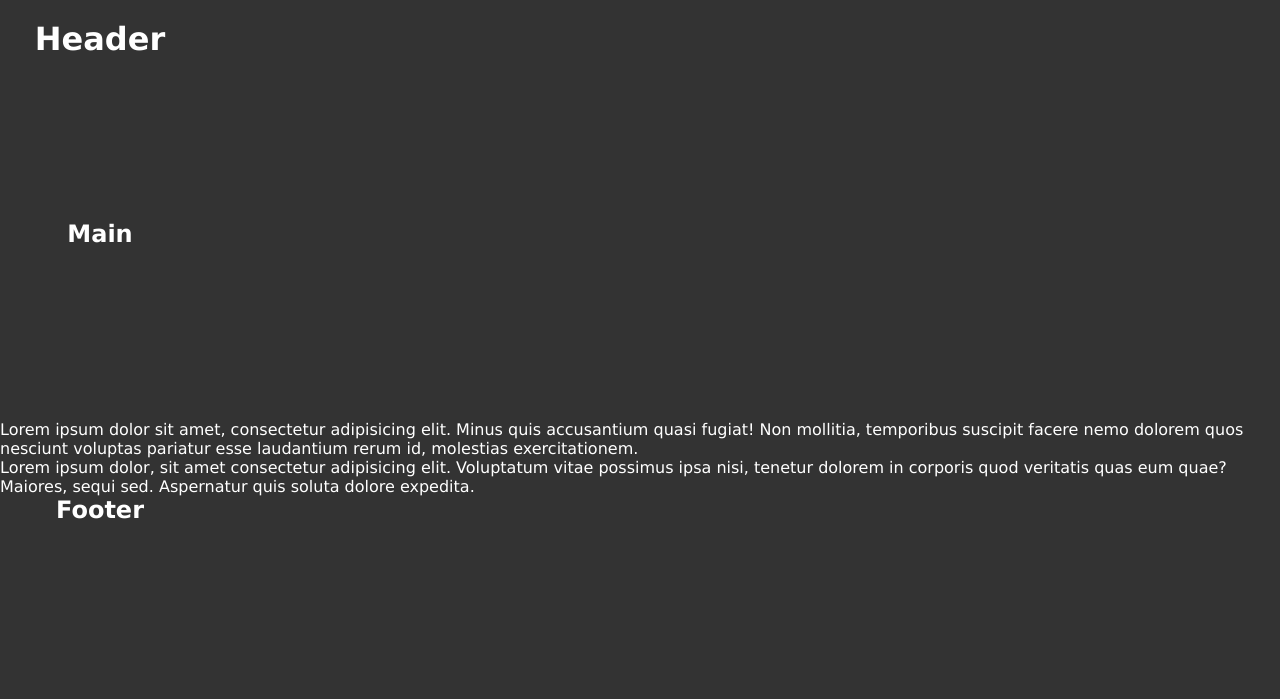
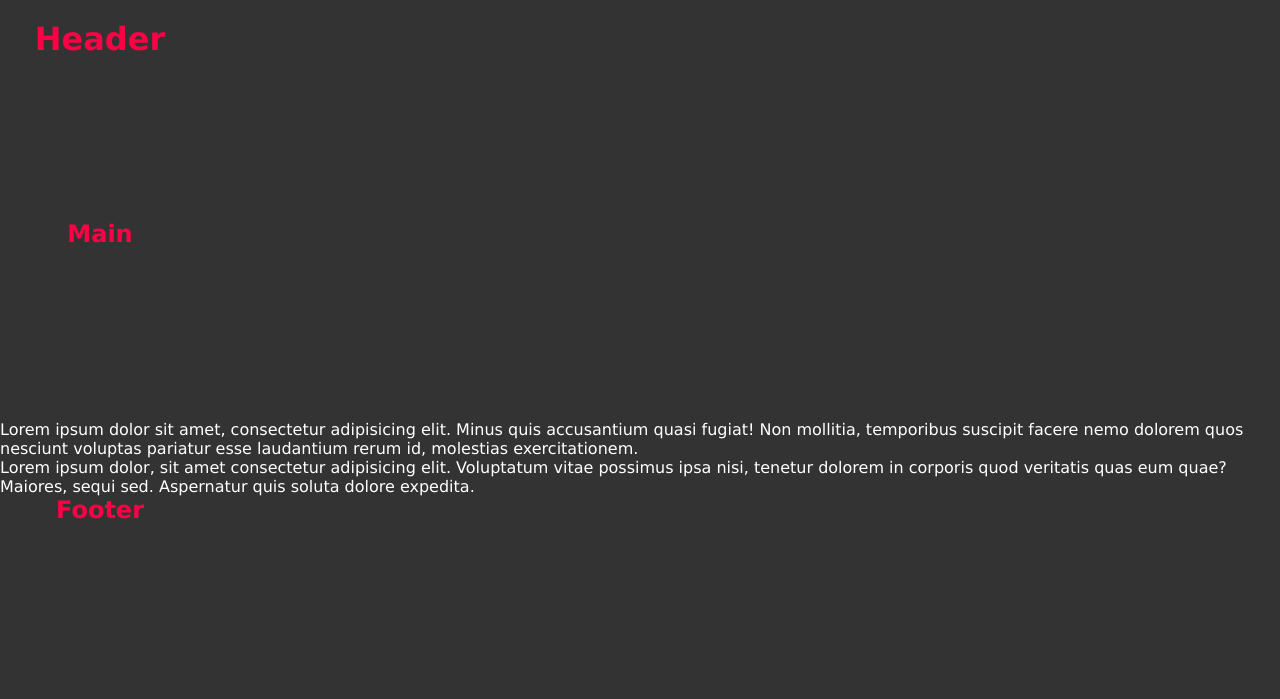
Before and after one commit to corde177/repo-clone, a plain HTML site: page index.html in a window 1280 px wide. Drawn offline with Linux system fonts and the light colour scheme.

Commit message:
Alterado o valor do h1 do projecto

```diff
--- a/css/style.css
+++ b/css/style.css
@@ -16,4 +16,5 @@ h2 {
  text-align: center;
  max-width: 200px;
  height: 200px;
+ color: #ff0045;
 }
```
